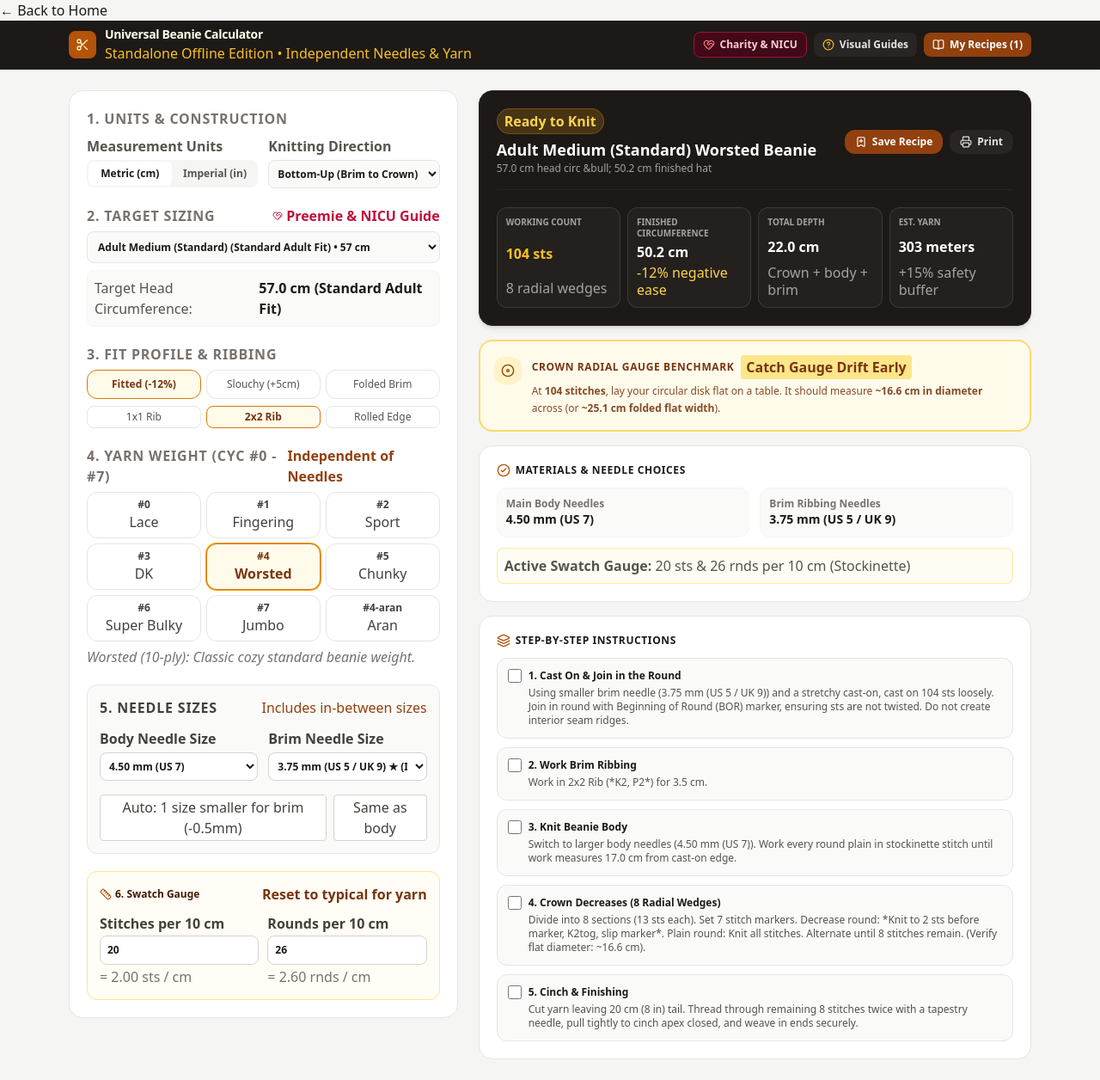
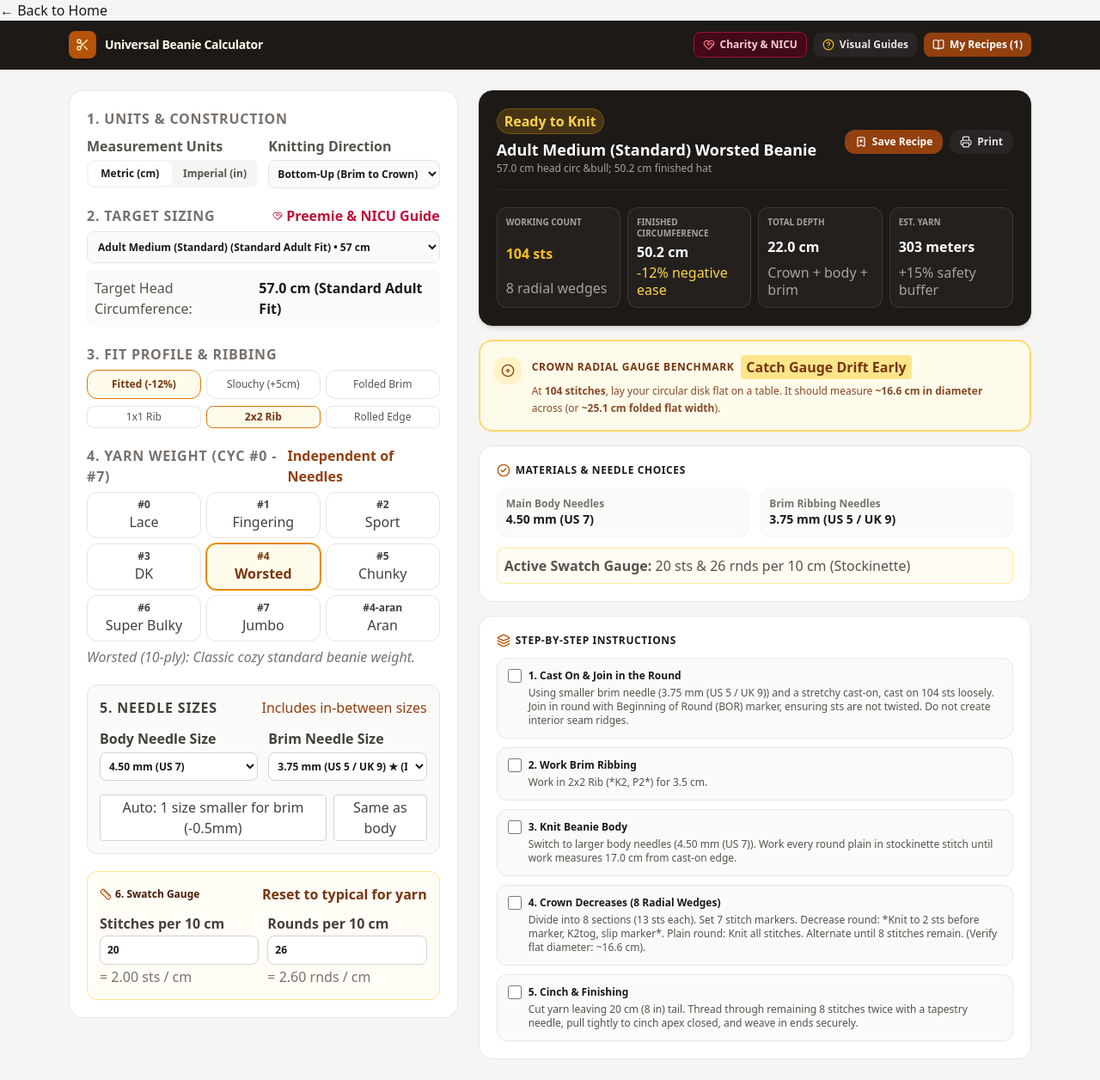
Before and after one commit to KirstN44/stitch-minded, a Jekyll site: the page beanie-calculator.html, which Jekyll copies as it is, in a window 1280 px wide and 1256 px high. Shown: the whole window at 86% size. Built offline with Jekyll 4.4.1, drawn with Linux system fonts in a browser that asks for light colours; nearby versions of some CDN libraries.

Commit message:
Remove subtitle from Beanie Calculator
Removed the subtitle for the Universal Beanie Calculator.

```diff
--- a/beanie-calculator.html
+++ b/beanie-calculator.html
@@ -28,7 +28,6 @@
         </div>
         <div>
           <h1 class="text-sm font-bold tracking-tight text-amber-50">Universal Beanie Calculator</h1>
-          <span class="text-3xs text-amber-400 font-medium">Standalone Offline Edition &bull; Independent Needles &amp; Yarn</span>
         </div>
       </div>
 
```
